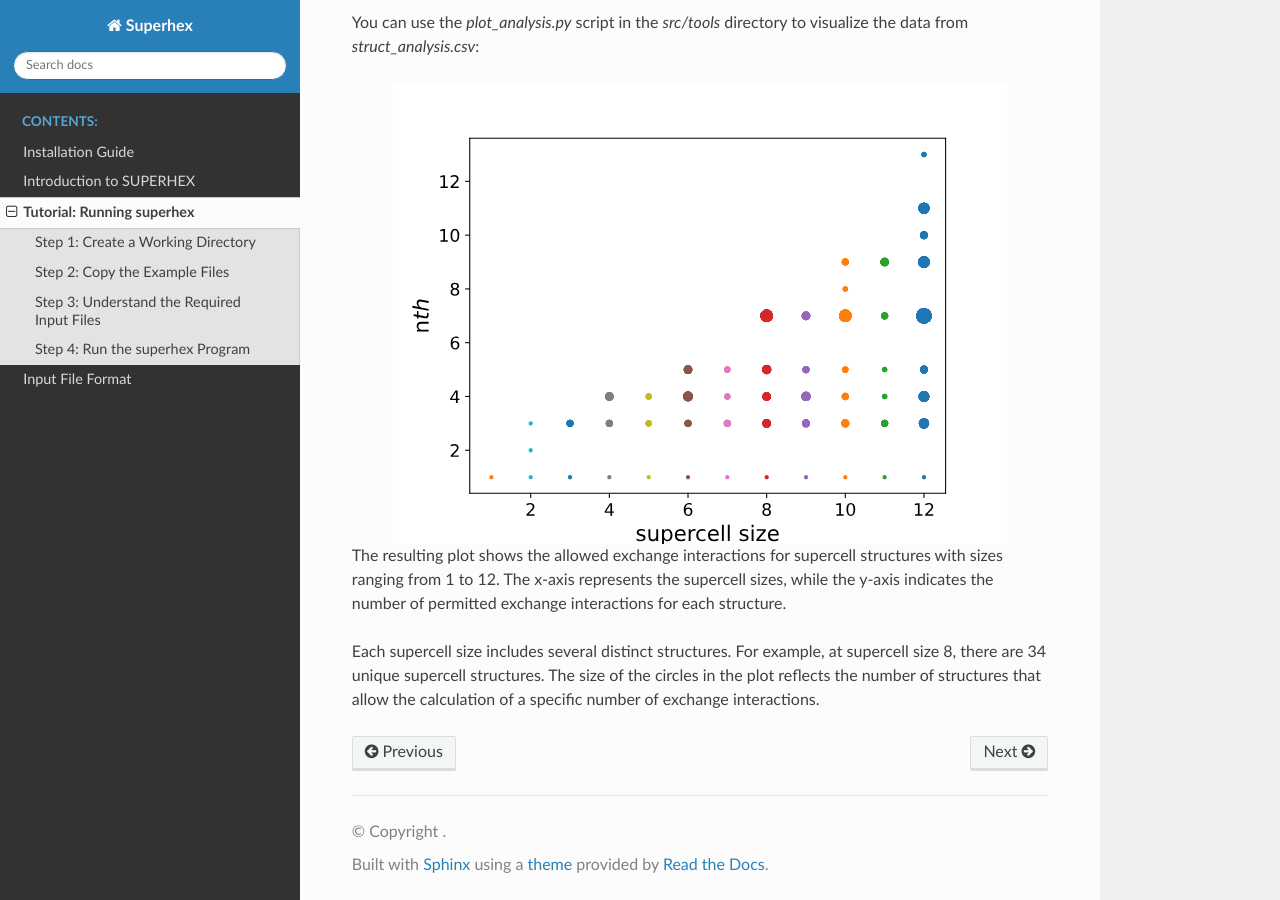
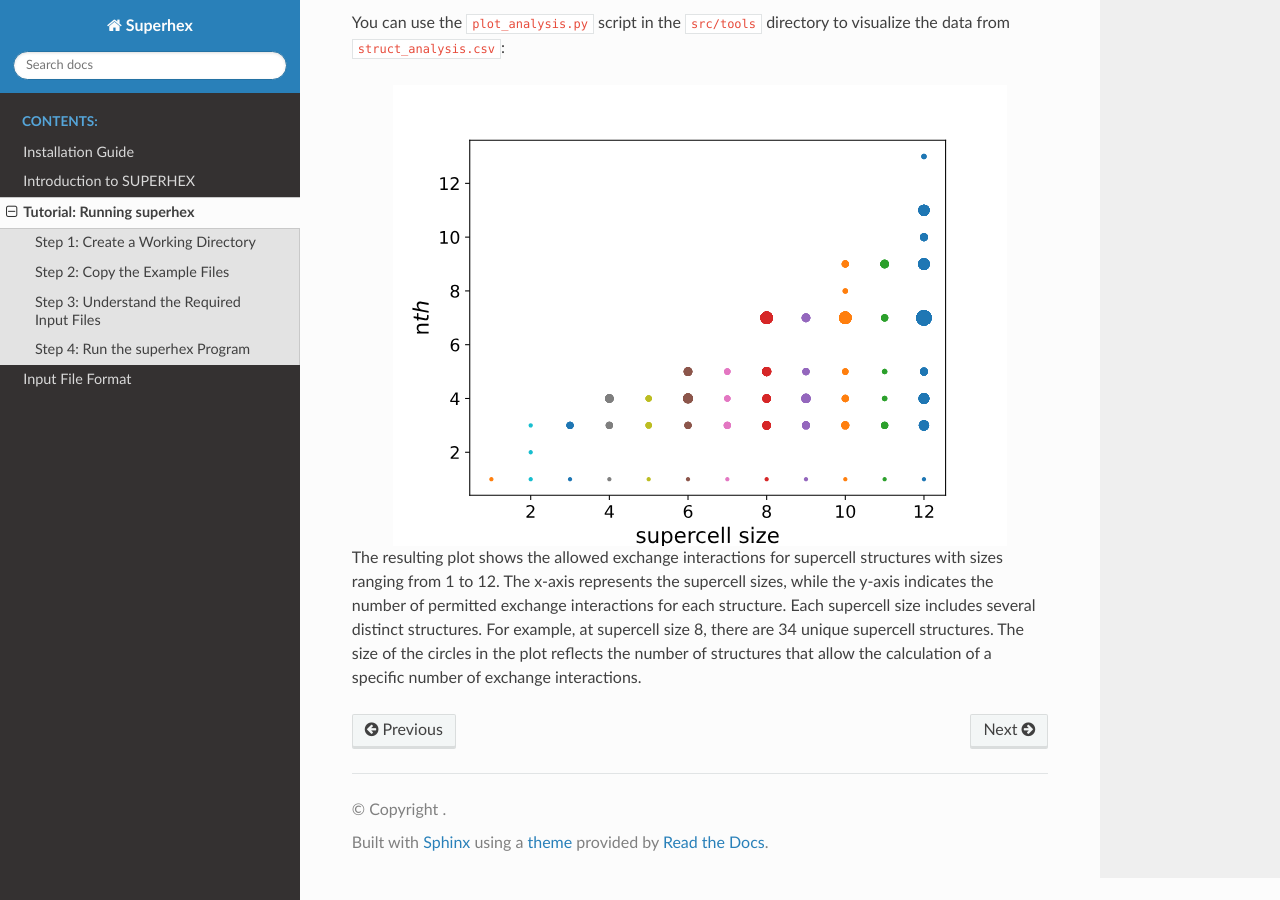
Before and after one commit to malaei/SUPERHEX, a Sphinx documentation site: the page built from docs/tutorial.rst, in a window 1280 px wide and 900 px high, scrolled down 3355 px. Built offline with Sphinx 7.4.7 and the Read the Docs theme 3.1.0, drawn with Linux system fonts in a browser that asks for light colours; pages that are not in the unit, such as notebooks, are missing from menus.

Commit message:
updata docs

```diff
--- a/docs/tutorial.rst
+++ b/docs/tutorial.rst
@@ -139,7 +139,7 @@ For this example, the first 30 lines of ``struct_analysis.csv`` are shown below:
 - The final column indicates the variation in lattice vectors.
 
 
-You can use the `plot_analysis.py` script in the `src/tools` directory to visualize the data from `struct_analysis.csv`:
+You can use the ``plot_analysis.py`` script in the ``src/tools`` directory to visualize the data from ``struct_analysis.csv``:
 
 .. code-block:: bash
    python plot_analysis.py
@@ -149,5 +149,4 @@ You can use the `plot_analysis.py` script in the `src/tools` directory to visual
    :align: center
 
 The resulting plot shows the allowed exchange interactions for supercell structures with sizes ranging from 1 to 12. The x-axis represents the supercell sizes, while the y-axis indicates the number of permitted exchange interactions for each structure.
-
 Each supercell size includes several distinct structures. For example, at supercell size 8, there are 34 unique supercell structures. The size of the circles in the plot reflects the number of structures that allow the calculation of a specific number of exchange interactions.
```
